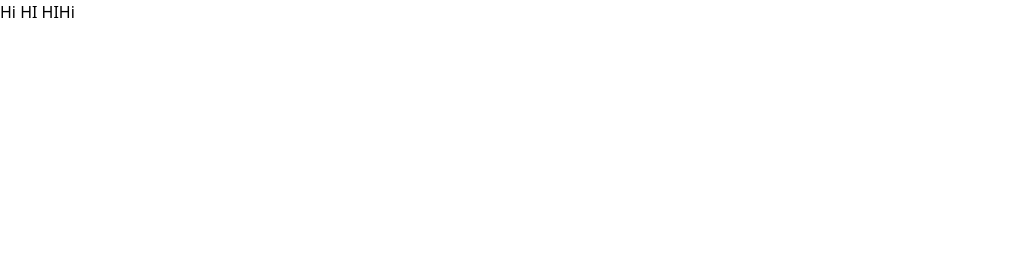
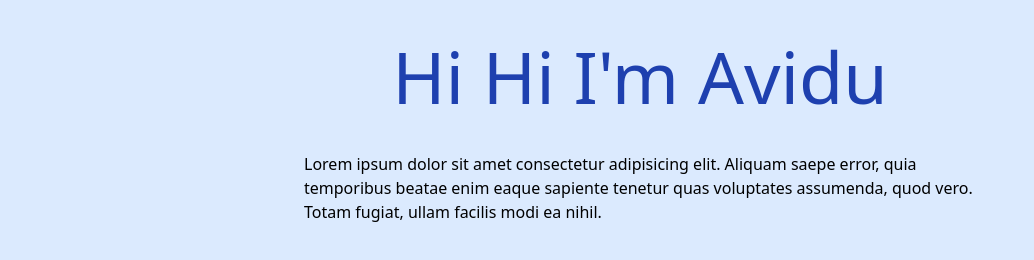
Before and after one commit to AviduDev/learning-tailwind, a website built with Vite: page src/index.html in a window 1280 px wide. Shown: the whole page, without its empty margins (0-1034 px from the left). Built offline with nearby package versions, Linux system fonts and the light colour scheme.

Commit message:
All is good

```diff
--- a/src/index.html
+++ b/src/index.html
@@ -1,4 +1,4 @@
-<!doctype html>
+<!DOCTYPE html>
 <html lang="en">
   <head>
     <meta charset="UTF-8" />
@@ -6,11 +6,17 @@
     <meta name="viewport" content="width=device-width, initial-scale=1.0" />
     <title>Vite App</title>
     <script src="main.js" defer></script>
-    <link rel="stylesheet" href="style.css">
+    <link rel="stylesheet" href="style.css" />
   </head>
-  <body>
-    <div id="container">
-      <h1>Hi HI HIHi</h1>
+  <body class="grid place-content-center pt-10 bg-blue-100">
+    <div id="container" class="max-w-4xl">
+      <h1 class="text-7xl text-center text-blue-800">Hi Hi I'm Avidu</h1>
+      <p class="mt-10 max-w-2xl">
+        Lorem ipsum dolor sit amet consectetur adipisicing elit. Aliquam saepe
+        error, quia temporibus beatae enim eaque sapiente tenetur quas
+        voluptates assumenda, quod vero. Totam fugiat, ullam facilis modi ea
+        nihil.
+      </p>
     </div>
   </body>
 </html>
```
